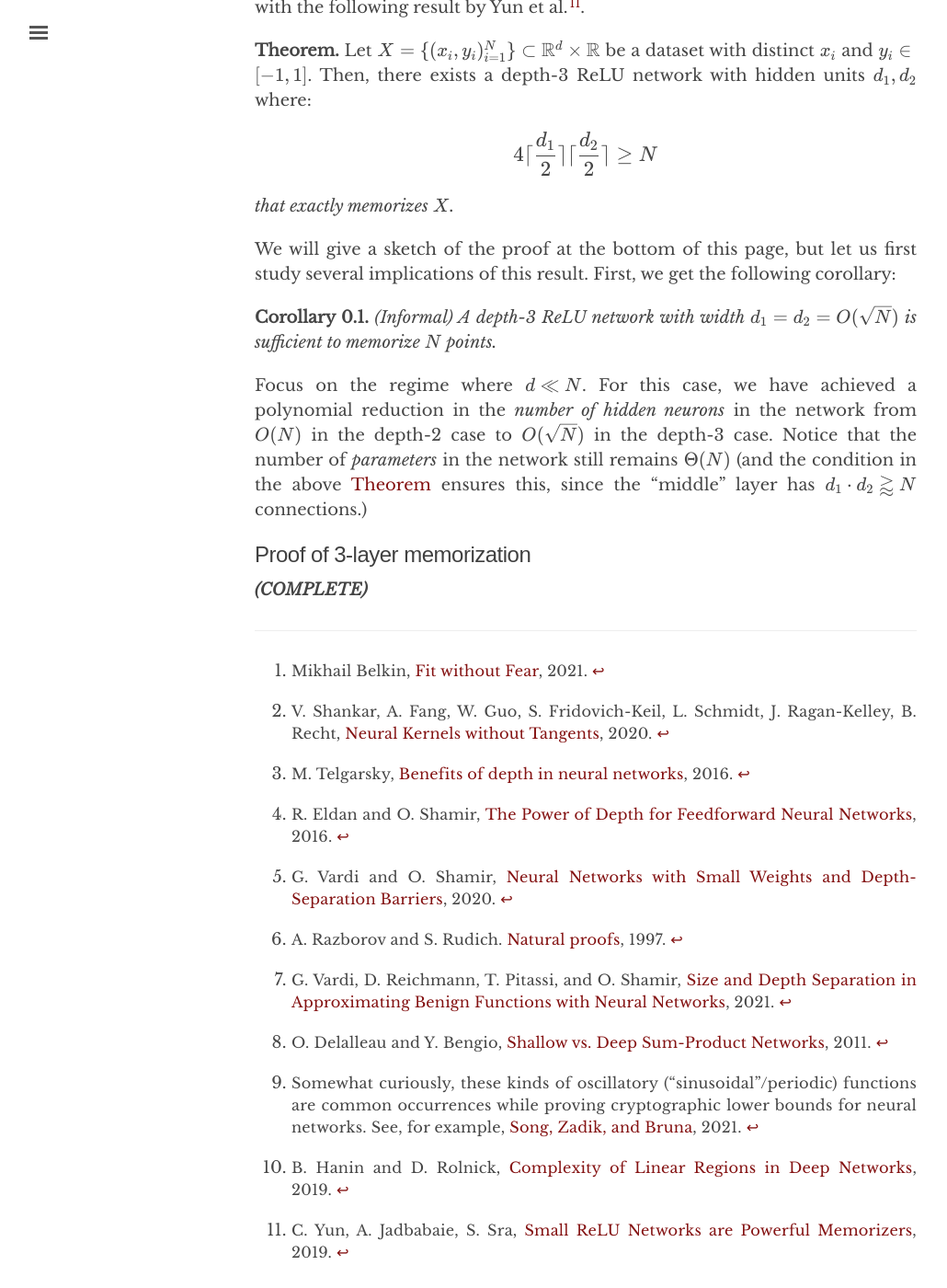
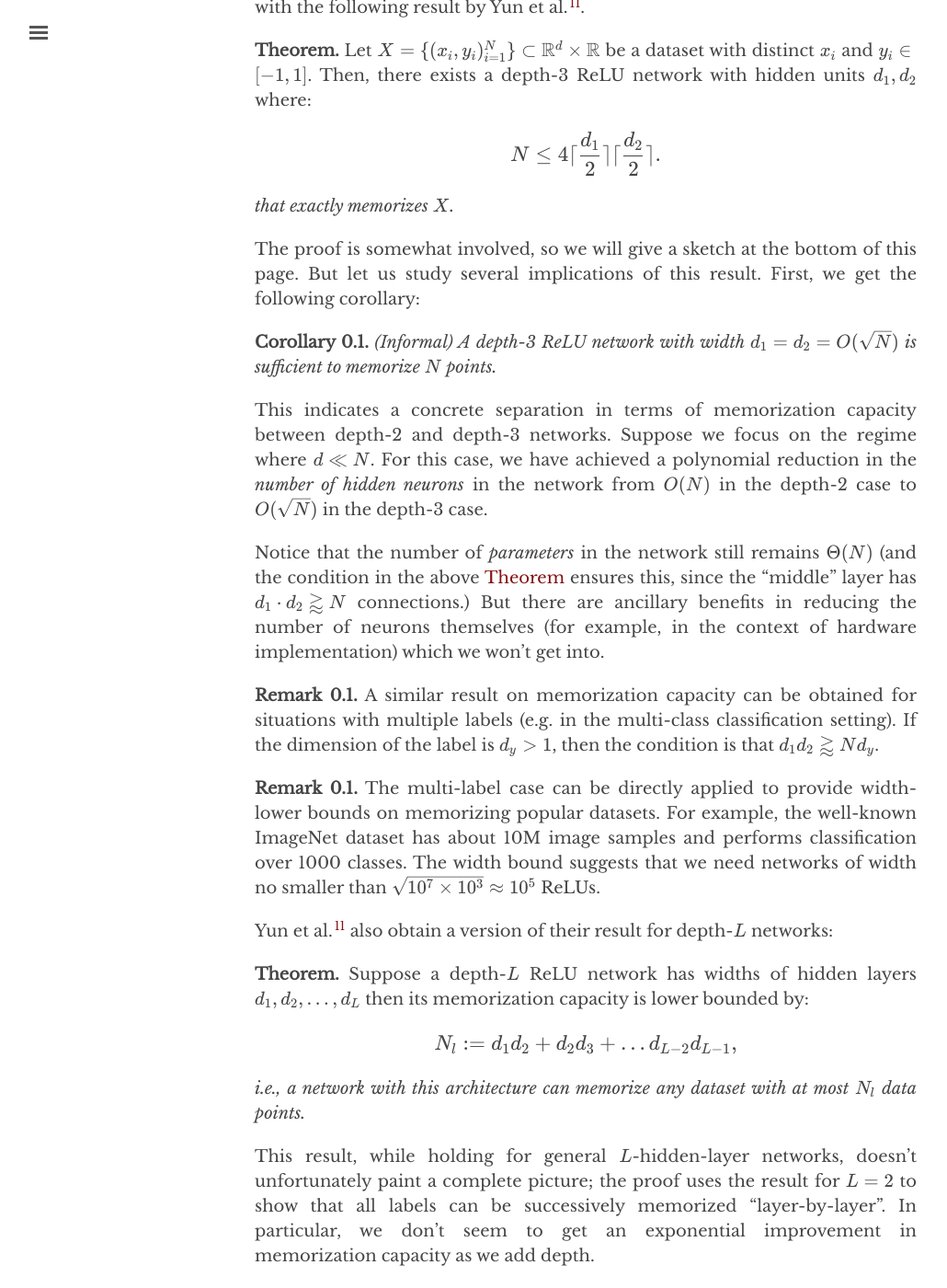
Before and after one commit to chinmayhegde/fodl, a Jekyll site: the page built from _posts/2022-01-16-representation03.md, in a window 1280 px wide and 1400 px high, scrolled down 7479 px. Shown: the whole window at 92% size, without its empty margins (3-1033 px from the left). Built offline with Jekyll 4.4.1, drawn with Linux system fonts in a browser that asks for light colours; nearby versions of some CDN libraries.

Commit message:
Update 2022-01-16-representation03.md

```diff
--- a/_posts/2022-01-16-representation03.md
+++ b/_posts/2022-01-16-representation03.md
@@ -189,23 +189,47 @@ Several recent (very nice) papers have addressed this question. Let us start wit
   Let $X = \lbrace (x_i, y_i)_{i=1}^N \rbrace \subset \R^d \times \R$ be a dataset with distinct $x_i$ and $y_i \in [-1,1]$. Then, there exists a depth-3 ReLU network with hidden units $d_1, d_2$ where:
 
   $$
-  4 \lceil \frac{d_1}{2} \rceil \lceil \frac{d_2}{2} \rceil \geq N
+  N \leq 4 \lceil \frac{d_1}{2} \rceil \lceil \frac{d_2}{2} \rceil .
   $$
 
   that exactly memorizes $X$.
 {:.theorem}
 
-We will give a sketch of the proof at the bottom of this page, but let us first study several implications of this result. First, we get the following corollary:
+The proof is somewhat involved, so we will give a sketch at the bottom of this page. But let us study several implications of this result. First, we get the following corollary:
 
 **Corollary**{:.label #RootN}
   (Informal) A depth-3 ReLU network with width $d_1 = d_2 = O(\sqrt{N})$ is sufficient to memorize $N$ points.
 {:.corollary}
 
-Focus on the regime where $d \ll N$. For this case, we have achieved a polynomial reduction in the *number of hidden neurons* in the network from $O(N)$ in the depth-2 case to $O(\sqrt{N})$ in the depth-3 case. Notice that the number of *parameters* in the network still remains $\Theta(N)$ (and the condition in the above [Theorem](#ThreeLayerMemo) ensures this, since the "middle" layer has $d_1 \cdot d_2 \gtrapprox N$ connections.)
+This indicates a concrete separation in terms of memorization capacity between depth-2 and depth-3 networks. Suppose we focus on the regime where $d \ll N$. For this case, we have achieved a polynomial reduction in the *number of hidden neurons* in the network from $O(N)$ in the depth-2 case to $O(\sqrt{N})$ in the depth-3 case.
 
+Notice that the number of *parameters* in the network still remains $\Theta(N)$ (and the condition in the above [Theorem](#ThreeLayerMemo) ensures this, since the "middle" layer has $d_1 \cdot d_2 \gtrapprox N$ connections.) But there are ancillary benefits in reducing the number of neurons themselves (for example, in the context of hardware implementation) which we won't get into.
+
+**Remark**{:.label #multilabel}
+  A similar result on memorization capacity can be obtained for situations with multiple labels (e.g. in the multi-class classification setting). If the dimension of the label is $d_y > 1$, then the condition is that $d_1 d_2 \gtrapprox N d_y$.
+{:.remark}
+
+**Remark**{:.label #multilabel3}
+  The multi-label case can be directly applied to provide width-lower bounds on memorizing popular datasets. For example, the well-known ImageNet dataset has about 10M image samples and performs classification over 1000 classes. The width bound suggests that we need networks of width no smaller than $\sqrt{10^7 \times 10^3} \approx 10^5$ ReLUs.
+{:.remark}
+
+Yun et al.[^yun] also obtain a version of their result for depth-$L$ networks:
+
+**Theorem**{:.label #ThreeLayerMemo}
+  Suppose a depth-$L$ ReLU network has widths of hidden layers $d_1, d_2, \ldots, d_L$ then its memorization capacity is lower bounded by:
+
+  $$
+  N_l := d_1 d_2 + d_2 d_3 + \ldots d_{L-2}d_{L-1} ,
+  $$
+
+  i.e., a network with this architecture can memorize any dataset with at most $N_l$ data points.
+{:.theorem}
+
+This result, while holding for general $L$-hidden-layer networks, doesn't unfortunately paint a complete picture; the proof uses the result for $L = 2$ to show that all labels can be successively memorized "layer-by-layer". In particular, we don't seem to get an exponential improvement in memorization capacity as we add depth.
 
 
 ## Proof of 3-layer memorization
+{:.label}
 
 **_(COMPLETE)_**
 
```
